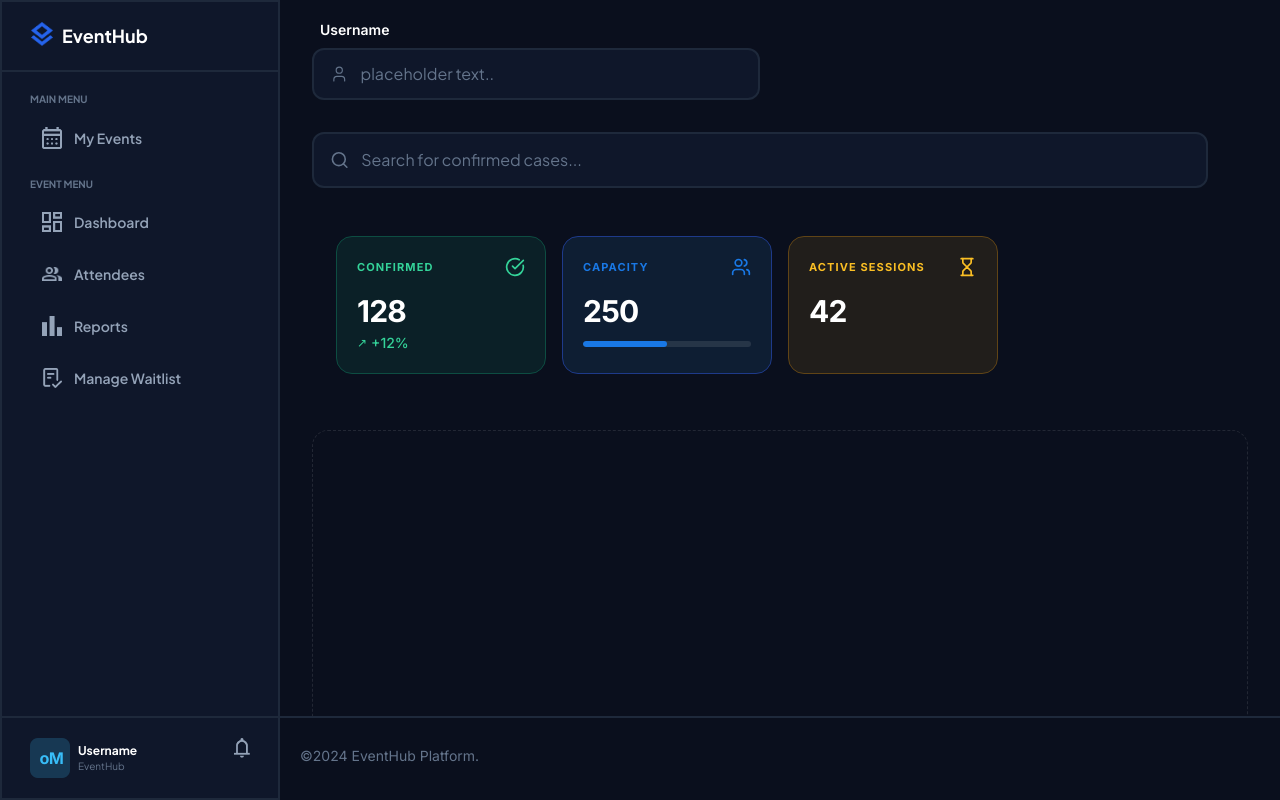
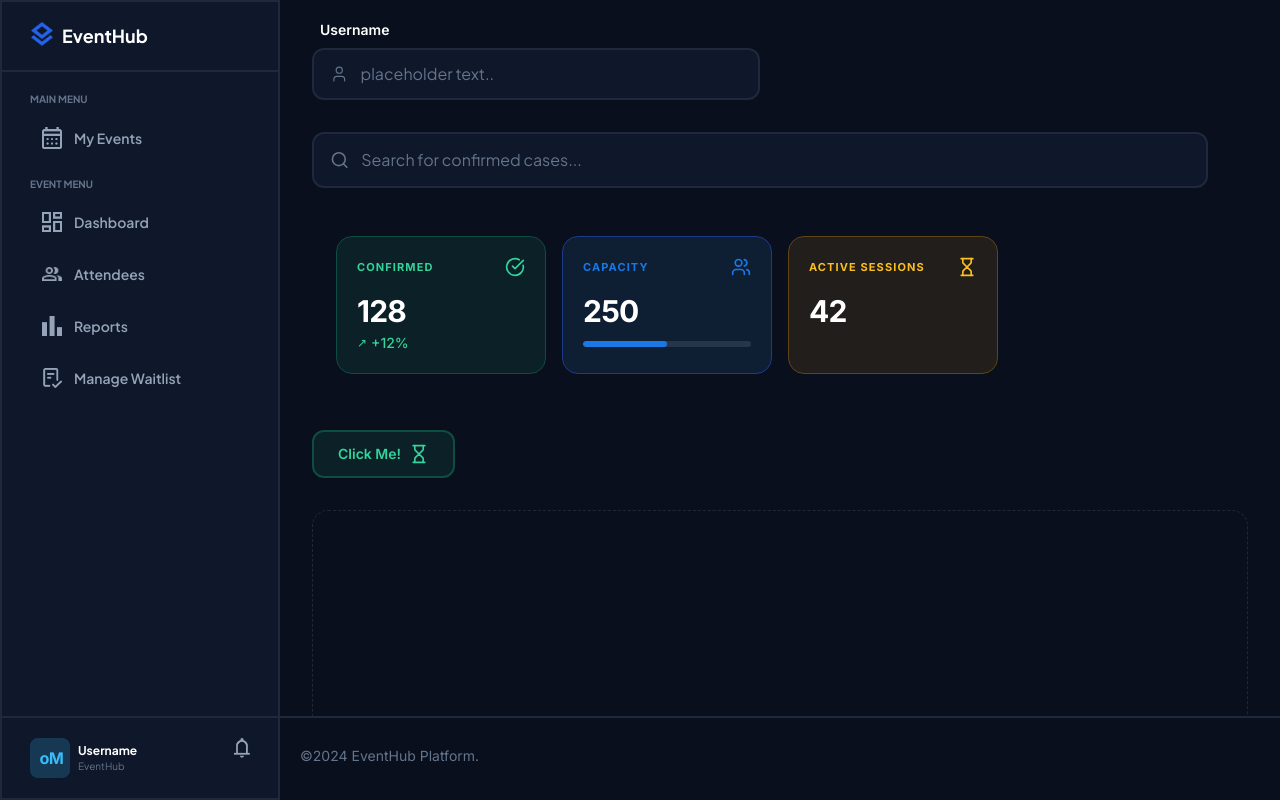
Before and after one commit to nooressam1/Event-Management-Website, a React (Vite) app in the folder Frontend/my-app/: page / in a window 1280 px wide. Built offline with nearby package versions, Linux system fonts and the light colour scheme.

Commit message:
Custom Button Edit
refactor(CustomButton): more verstaile code, bug fixed, and support for left and right icons

```diff
--- a/Frontend/my-app/src/Modules/shared/component/CustomButton.jsx
+++ b/Frontend/my-app/src/Modules/shared/component/CustomButton.jsx
@@ -1,40 +1,52 @@
 import React from "react";
-import ColorMap from "./ColorMap"; // Adjust the path as needed
+import ColorMap from "./ColorMap";
 
 const CustomButton = ({
   title,
-  icon,
-  color = "blue", // Default theme
-  iconPosition = "LEFT",
+  icon: Icon,
+  color = "blue",
+  iconPosition = "LEFT", // "LEFT" or "RIGHT"
   hasBorder = false,
-  onClick,
+  onClick = () => {},
+  width = "w-fit",
+  height = "h-fit",
+  px = "px-6",
+  py = "py-3",
 }) => {
-  // Normalize the color string and get the theme from the map
   const selectedColor = color.toLowerCase();
-  const theme = ColorMap[selectedColor] || colorMap.blue;
+  const theme = ColorMap[selectedColor] || ColorMap.blue;
+  // Determine if we need to flip the order based on iconPosition
+  const isRight = iconPosition.toUpperCase() === "RIGHT";
 
   return (
     <button
       onClick={onClick}
       className={`
-        h-full w-full px-4 py-2 rounded flex items-center justify-center gap-2 transition
+        ${width} ${height} ${px} ${py}
+        rounded-xl flex items-center justify-center gap-2
+        transition-all duration-200 cursor-pointer
+        font-inter font-semibold text-sm
+        /* Flex Direction Logic */
+        ${isRight ? "flex-row-reverse" : "flex-row"}
+        /* Theme Colors */
         ${theme.bg}
         ${theme.text}
-        ${hasBorder ? `border ${theme.border}` : "border-transparent"}
-        hover:opacity-80
+        ${hasBorder ? `border-2 ${theme.border}` : "border-2 border-transparent"}
+        /* Interaction States */
+        hover:brightness-110 hover:shadow-lg
+        active:scale-[0.98] active:brightness-90
       `}
     >
-      {/* LEFT ICON */}
-      {icon && iconPosition === "LEFT" && (
-        <img src={icon} alt="icon" className="w-4 h-4" />
-      )}
+      {/* Icon - Rendered only once */}
+      {Icon &&
+        (typeof Icon === "string" ? (
+          <img src={Icon} alt="" className="w-5 h-5 object-contain" />
+        ) : (
+          <Icon size={20} strokeWidth={2} />
+        ))}
 
-      <span className="font-medium">{title}</span>
-
-      {/* RIGHT ICON */}
-      {icon && iconPosition === "RIGHT" && (
-        <img src={icon} alt="icon" className="w-4 h-4" />
-      )}
+      {/* Title - Rendered only once */}
+      <span>{title}</span>
     </button>
   );
 };
--- a/Frontend/my-app/src/main.jsx
+++ b/Frontend/my-app/src/main.jsx
@@ -66,7 +66,13 @@ const PageTemplate = () => {
               icon={Hourglass} // This was the cause of the error
             />
           </StatsWrapper>
-
+          <CustomButton
+            title="Click Me!"
+            icon={Hourglass}
+            hasBorder={true}
+            color="green"
+            iconPosition="RIGHT"
+          />
           {/* Test area to ensure scroll works */}
           <div className="h-[600px] border border-dashed border-white/10 rounded-2xl flex items-center justify-center">
             <p className="text-MainOffWhiteText">
```
